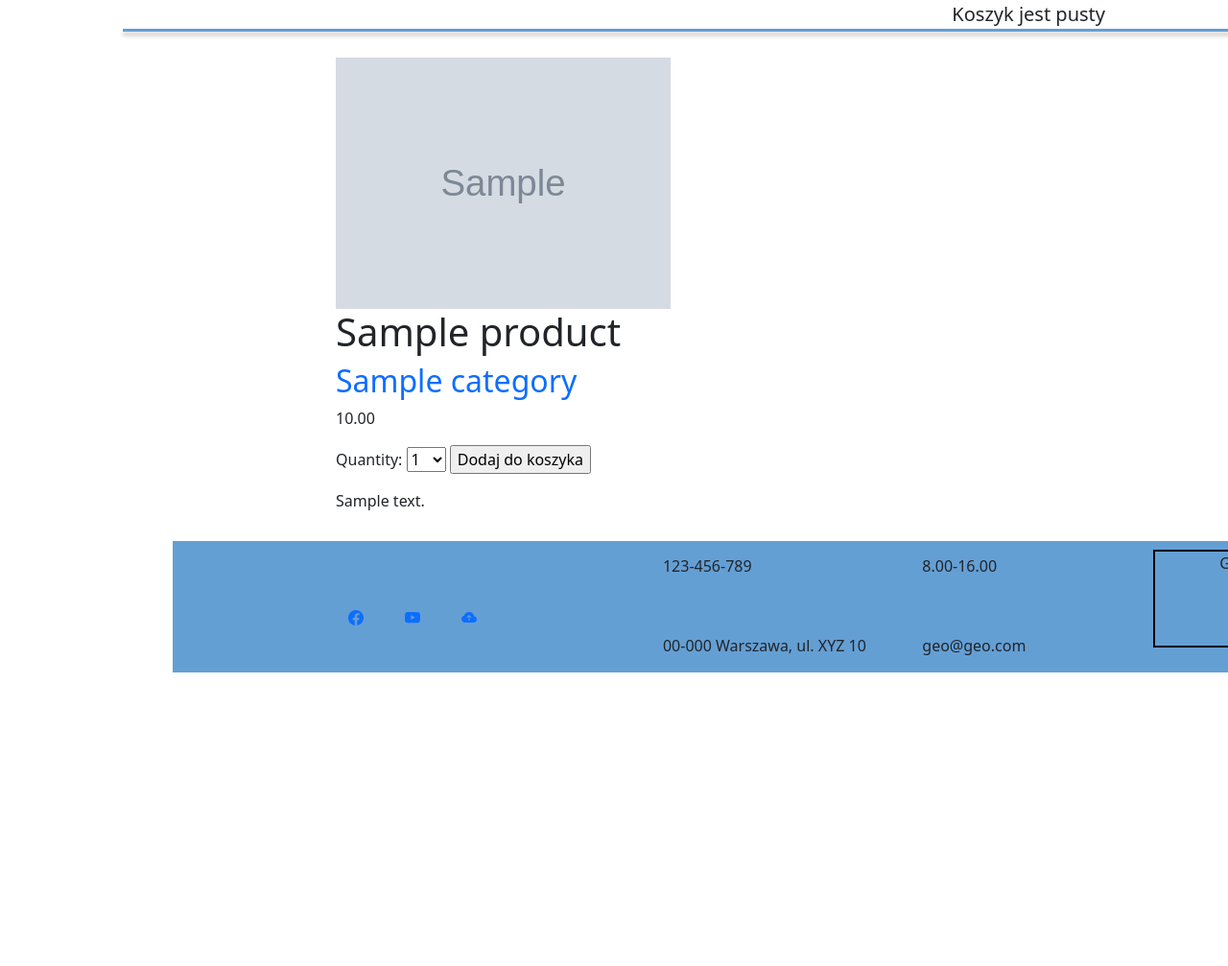
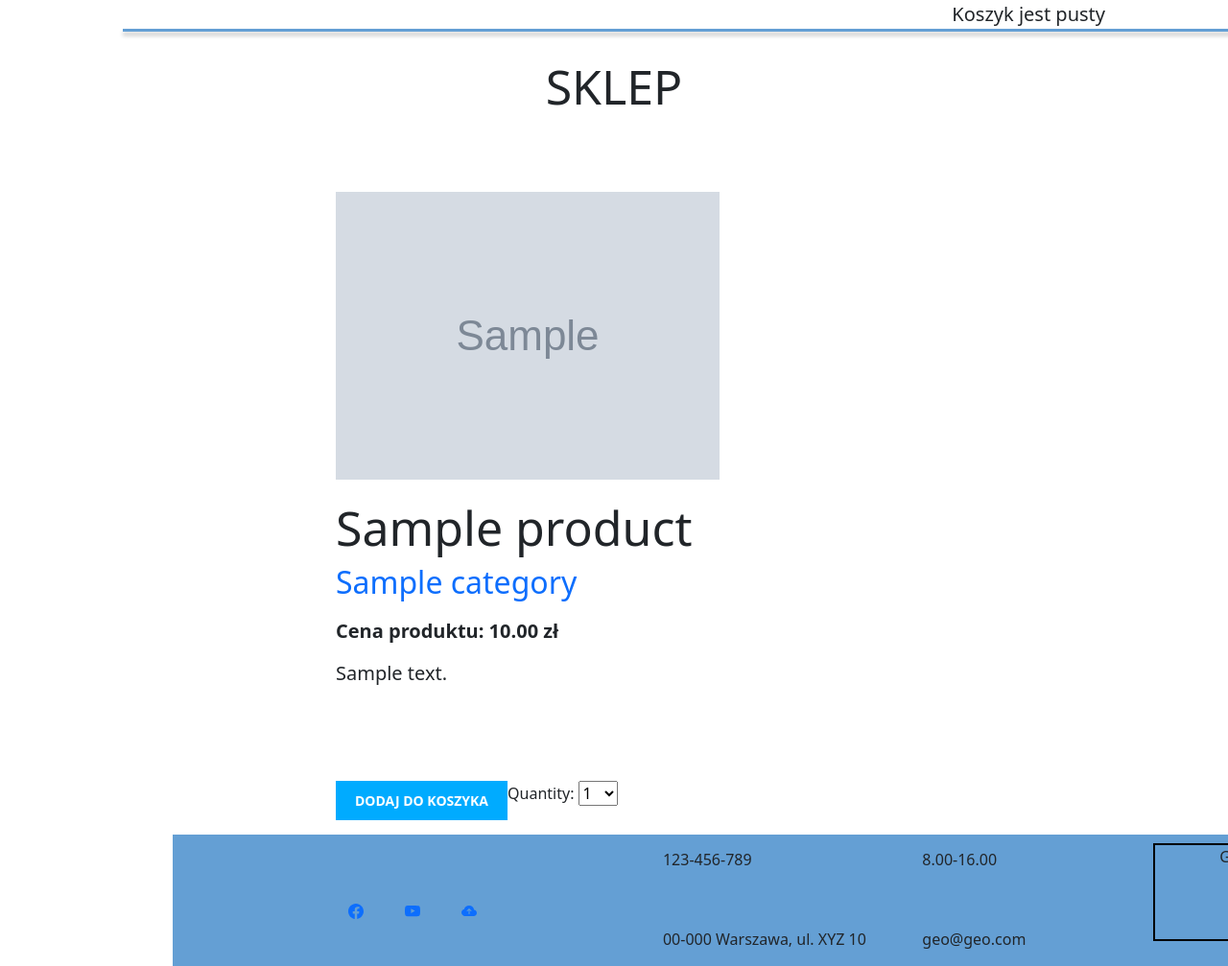
Before and after one commit to Gweideth/Online-shop, a Django app: a page that uses shop/templates/shop/product/detail.html in a window 1280 px wide; the page is wider, and only the part inside the window is pictured. Shown: the part 100-1107 px from the top of that part at 96% size. Before the commit the page ends 801 px from the top of that part, so only its background shows below. Run offline with Django 4.2, Linux system fonts and the light colour scheme; tables that the repository leaves empty hold one stand-in row (values such as "Sample post"); grey boxes marked "Sample" are stand-in pictures.

Commit message:
Some css refactoring

```diff
--- a/main/static/css/main.css
+++ b/main/static/css/main.css
@@ -94,7 +94,7 @@ a {
 .news-image-list{
     width: 300px;
     float: left;
-    margin: 5px;
+    margin: 20px 20px 0 0;
 }
 .news-title-list {
     font-size: 25px;
@@ -108,6 +108,16 @@ a {
     font-style: italic;
     float: right;
 }
+.news-list {
+    margin: 50px;
+    border-top: #649FD4 solid 1px;
+    height: 300px;
+
+}
+.pagination {
+    margin: 40px 0;
+    font-weight: bold;
+}
 /* NEWS_DETAIL */
 
 .news-title-detail {
@@ -116,6 +126,7 @@ a {
 .news-image-detail {
     width: 400px;
     float: left;
+    margin: 10px 20px 20px 0;
 }
 .date-detail {
     font-style: italic;
@@ -169,10 +180,49 @@ a {
 .announcement {
     border: red solid 2px;
     width: 100%;
-    height: 120px;
+    height: 200px;
 }
 .about-us-title {
     font-size: 25px;
     text-align: center;
-
 }
+input, textarea {
+    clear:both;
+    float:left;
+    margin:0 0 10px;
+    background:#ededed;
+    border:0;
+    padding:6px 10px;
+    font-size:12px;
+}
+input[type=submit] {
+    font-weight:bold;
+    background:#00abff;
+    color:#fff;
+    padding:10px 20px;
+    font-size:14px;
+    text-transform:uppercase;
+}
+.read-more {
+    float: right;
+    padding-right: 50px;
+}
+.about-us-description {
+    height: 400px;
+    padding-top: 100px;
+}
+.item {
+    float: left;
+    width: 50%;
+    padding:10px
+}
+.row:after {
+    content: "";
+    display: table;
+    clear: both;
+}
+.price {
+    font-size: 20px;
+    font-weight: bold;
+    margin: 20px 0 20px 0;
+}
--- a/news/templates/news/post/list.html
+++ b/news/templates/news/post/list.html
@@ -6,6 +6,7 @@
 {% block content %}
     <h1 class="site-title">AKTUALNOŚCI</h1>
         {% for post in posts %}
+            <div class="news-list">
                 <a href="{{ post.get_absolute_url }}">
                     <img src="{% if post.image %}{{ post.image.url }}{% else %}{% static "image/no_image.png" %}{% endif %}" class="news-image-list">
                 </a>
@@ -14,10 +15,11 @@
                         {{ post.title }}
                     </a>
                 </h2>
-            <span class="news-text-list">{{ post.body|truncatewords:50|linebreaks }}</span>
+                <span class="news-text-list">{{ post.body|truncatewords:100|linebreaks }}</span>
                 <p class="date">
                     Opublikowano {{ post.published_date }} przez {{ post.author }}
                 </p>
+            </div>
         {% endfor %}
     {% include "pagination.html" with page=page_obj %}
 {% endblock %}
--- a/shop/templates/shop/product/detail.html
+++ b/shop/templates/shop/product/detail.html
@@ -6,20 +6,21 @@
 {% endblock %}
 
 {% block content %}
+    <h1 class="site-title">SKLEP</h1>
   <div class="product-detail">
-    <img src="{{ product.image.url }}" width="349">
-    <h1>{{ product.name }}</h1>
+    <img src="{{ product.image.url }}" width="349" class="news-image-detail">
+    <h1 class="news-title-detail">{{ product.name }}</h1>
     <h2>
-      <a href="{{ product.category.get_absolute_url }}">
+      <a class="shop-detail-category" href="{{ product.category.get_absolute_url }}">
         {{ product.category }}
       </a>
+        <p class="price">Cena produktu: {{ product.price }} zł</p>
     </h2>
-    <p class="price">{{ product.price }}</p>
+      <h5 class="news-text-detail">{{ product.description|linebreaks }}</h5>
       <form action="{% url "cart:cart_add" product.id %}" method="post">
           {{ cart_product_form }}
           {% csrf_token %}
           <input type="submit" value="Dodaj do koszyka">
       </form>
-    {{ product.description|linebreaks }}
   </div>
 {% endblock %}
--- a/shop/templates/shop/product/list.html
+++ b/shop/templates/shop/product/list.html
@@ -22,7 +22,8 @@
   </div>
   <div id="main" class="product-list">
     <h1 class="category-selected">{% if category %}{{ category.name }}{% else %}Wszystkie produkty{% endif %}</h1>
-    {% for product in products %}
+    <div class="row">
+      {% for product in products %}
       <div class="item">
         <a href="{{ product.get_absolute_url }}">
           <img src="{{ product.image.url }}" width="202">
@@ -32,5 +33,6 @@
         {{ product.price }} zł
       </div>
     {% endfor %}
+    </div>
   </div>
 {% endblock %}
```
Also changed, not shown: main/templates/main/about_us/about_us.html (+4 -4 lines). Lines whose indentation alone changed are shown as unchanged.
